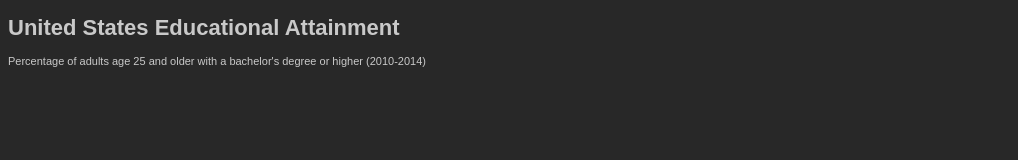
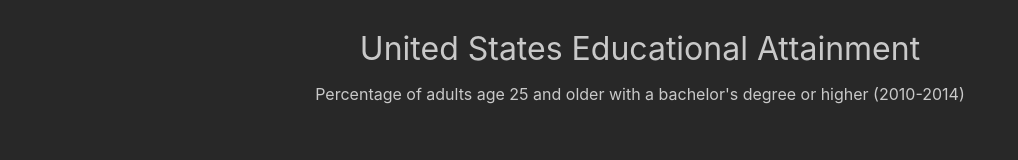
Before and after one commit to andreysoktoev/freeCodeCamp, a plain HTML site: page Choropleth Map/index.html in a window 1280 px wide. Shown: the whole page, without its empty margins (0-1018 px from the left). Drawn offline with nearby package versions, Linux system fonts and the light colour scheme.

Commit message:
Update style.css

```diff
--- a/Choropleth Map/style.css
+++ b/Choropleth Map/style.css
@@ -1,6 +1,31 @@
+* {
+  font-family:
+    -apple-system,
+    BlinkMacSystemFont,
+    'Segoe UI',
+    Roboto,
+    Oxygen,
+    Ubuntu,
+    Cantarell,
+    'Open Sans',
+    'Helvetica Neue',
+    sans-serif;
+  color: rgba(255, 255, 255, .75);
+  -webkit-font-smoothing: antialiased;
+  -moz-osx-font-smoothing: grayscale;
+}
 :root {
   background: #282828;
-  font-family: Arial;
-  font-size: 11px;
-  color: rgba(255, 255, 255, .75);
 }
+body {
+  display: flex;
+  flex-direction: column;
+  align-items: center;
+}
+h1 {
+  font-weight: normal;
+  margin-bottom: 0;
+}
+svg {
+  border: 1px solid salmon;
+}
```
